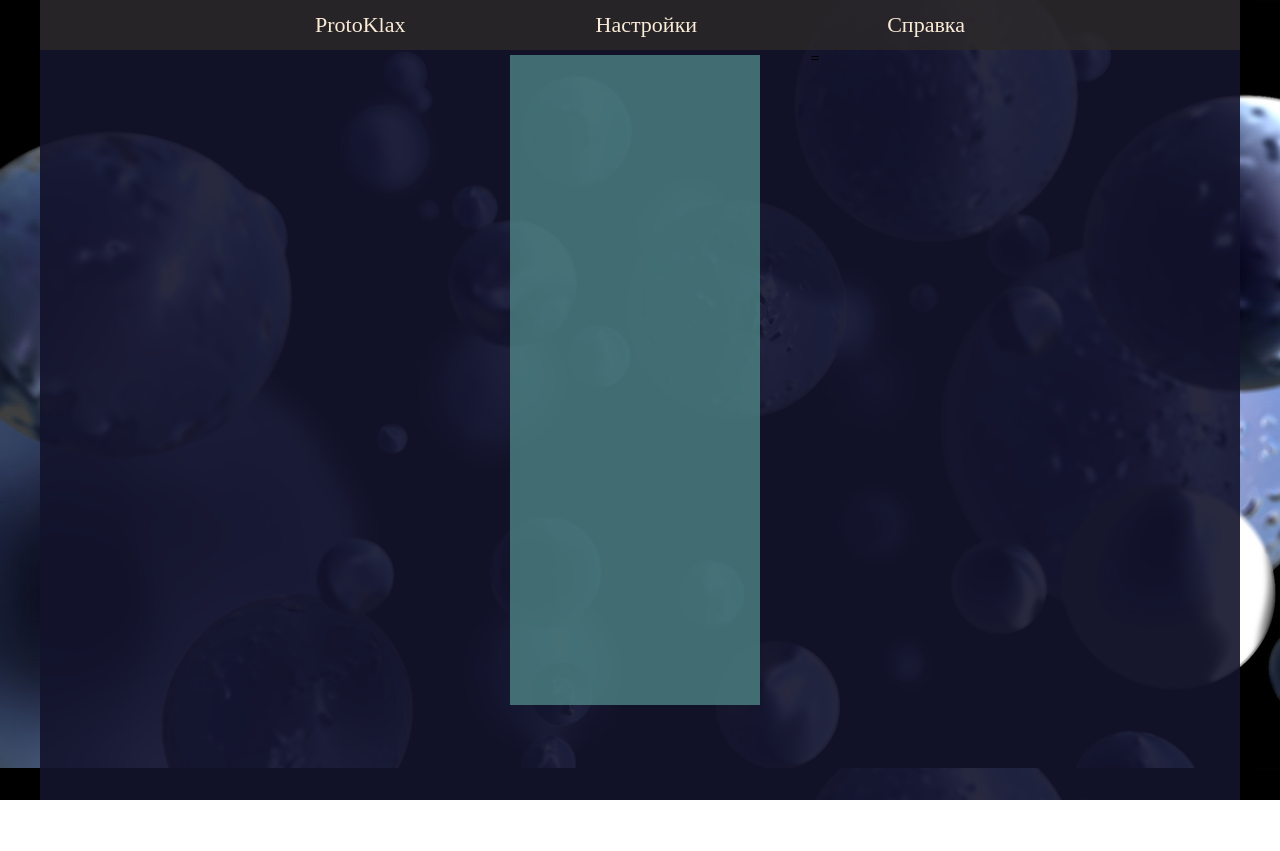
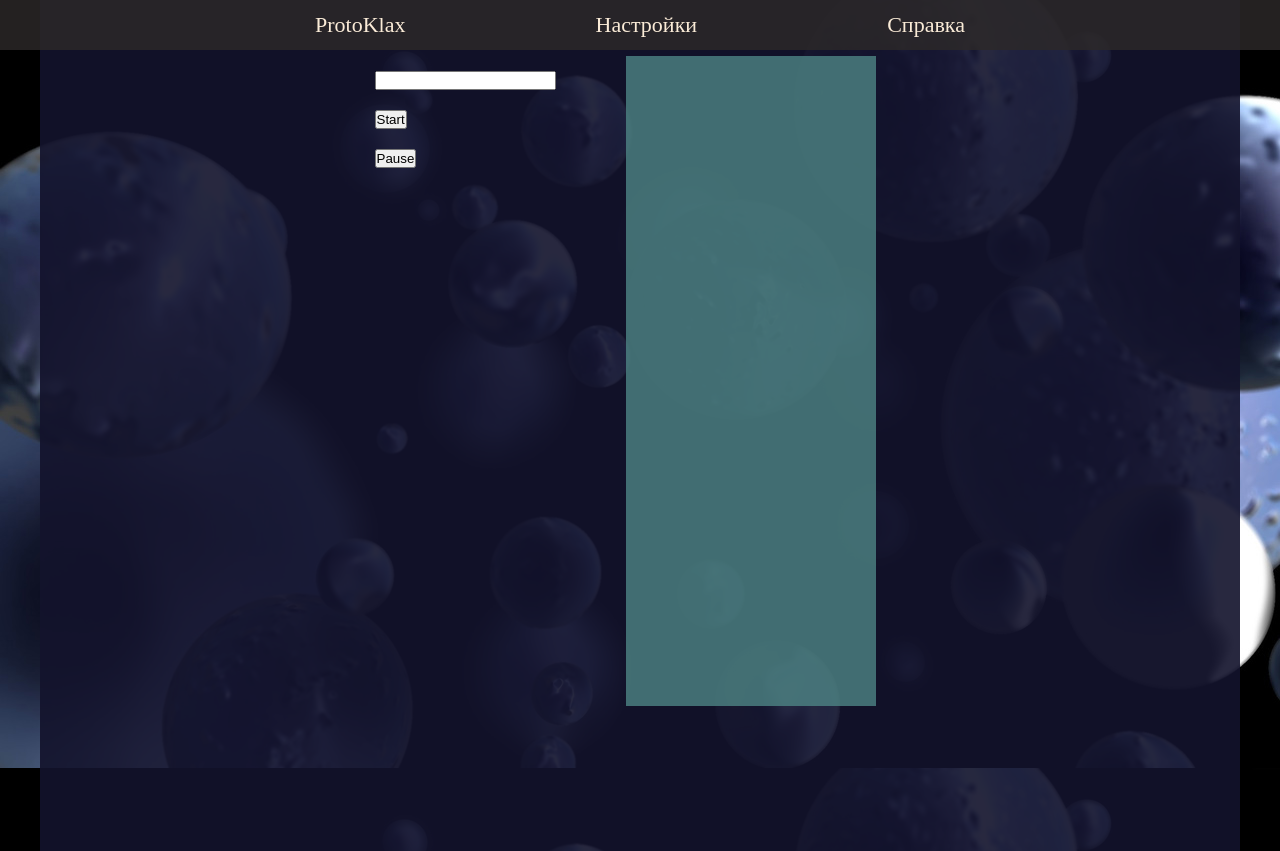
Before and after one commit to V-Ivanich/Klax, a plain HTML site: page index.html in a window 1280 px wide. Before the commit the page ends 800 px from the top, so only its background shows below. Drawn offline with Linux system fonts and the light colour scheme.

Commit message:
add buttons

```diff
--- a/index.html
+++ b/index.html
@@ -11,8 +11,8 @@
 
 <body>
 
-  <div class="main">
-    <div class="header">
+  <div class="header">
+    <div class="header_countener">
       <div class="logo"></div>
       <div class="menuDiv">
         <a href="#" class="menu">ProtoKlax</a>
@@ -21,14 +21,22 @@
       </div>
       <div class="social"></div>
     </div>
+  </div>
+
+  <div class="main">
+
 
     <div class="cont_main">
 
-      <div class="left"></div>
+      <div class="left">
+        <input type="text" class="starts">
+        <button class="starts">Start</button>
+        <button class="starts">Pause</button>
+      </div>
 
       <div class="main_body">
         <div class="work_place"></div>
-      </div> =
+      </div>
 
       <div class="right"></div>
 
--- a/style/style.css
+++ b/style/style.css
@@ -4,6 +4,7 @@
 }
 
 body {
+  position: relative;
   height: 100%;
   width: 100%;
   background-attachment: fixed;
@@ -11,15 +12,27 @@ body {
 }
 
 .header {
+  position: absolute;
+  width: 100%;
+  top: 0;
+  left: 0;
   display: flex;
   height: 50px;
   background-color: rgba(44, 40, 40, 0.829);
+  justify-content: center;
+}
+
+.header_countener {
+  max-width: 1200px;
+  width: 100%;
+  display: flex;
   justify-content: space-between;
 }
 
 .main {
   max-width: 1200px;
-  margin: 0 auto;
+  margin: 0px auto;
+  padding-top: 51px;
   background-color: rgba(19, 19, 44, 0.911);
   height: 800px;
 }
@@ -57,3 +70,8 @@ body {
   height: 50px;
   border: 1px solid black;
 }
+
+.starts {
+  display: block;
+  margin: 20px;
+}
```
